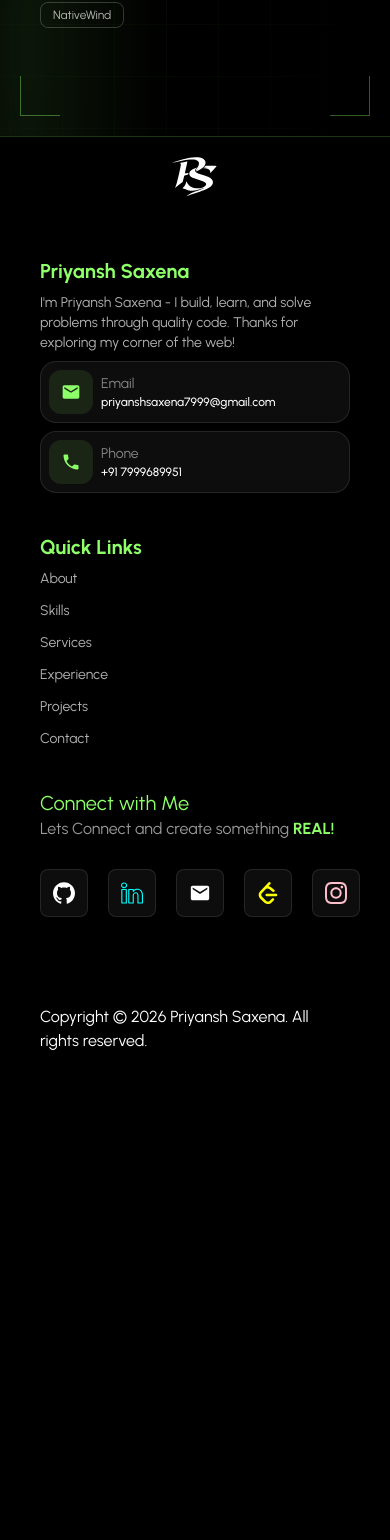
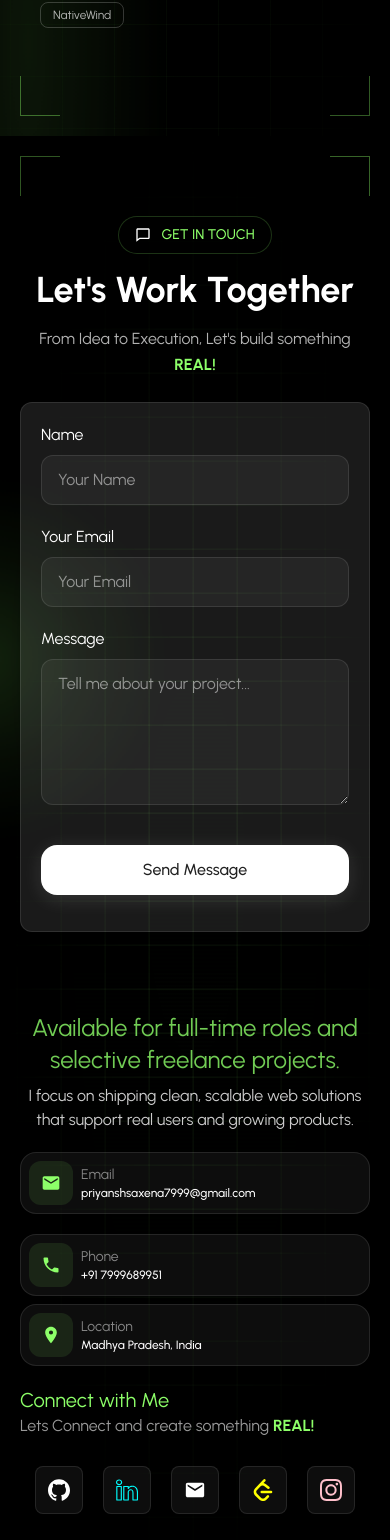
Before and after one commit to Priyansh7999/portfolio-priyansh-saxena, a React (Vite) app: page / in a window 390 px wide. Shown: the part 7177-8717 px from the top of the page. Before the commit the page ends 8270 px from the top, so only its background shows below. Built offline with nearby package versions, Linux system fonts and the light colour scheme.

Commit message:
feat: build interactive contact section with email functionality

```diff
--- a/package.json
+++ b/package.json
@@ -10,11 +10,13 @@
     "preview": "vite preview"
   },
   "dependencies": {
+    "@emailjs/browser": "^4.4.1",
     "@tailwindcss/vite": "^4.3.0",
     "lenis": "^1.3.23",
     "lucide-react": "^1.17.0",
     "react": "^19.2.6",
     "react-dom": "^19.2.6",
+    "react-hook-form": "^7.77.0",
     "react-icons": "^5.6.0",
     "tailwindcss": "^4.3.0"
   },
--- a/src/App.jsx
+++ b/src/App.jsx
@@ -7,6 +7,7 @@ import Service from './components/sections/Service'
 import Footer from './components/layout/Footer'
 import Lenis from 'lenis'
 import Experience from './components/sections/Experience'
+import Contact from './components/sections/Contact'
 function App() {
   useEffect(() => {
     const lenis = new Lenis({
@@ -36,6 +37,7 @@ function App() {
         <Skills />
         <Service />
         <Experience />
+        <Contact />
       </main>
       <Footer />
     </div>
--- /dev/null
+++ b/src/components/sections/Contact.jsx
@@ -0,0 +1,150 @@
+import RadialGradientBackground from '../background/RadialGradientBackground'
+import FadeIn from '../animation/FadeIn'
+import { BiComment } from 'react-icons/bi'
+import SocialMediaCard from '../ui/SocialMediaCard'
+import { MdEmail, MdLocationOn, MdPhone } from 'react-icons/md'
+import { PERSONAL_INFO } from '../../utils/constants'
+import ContactInfo from '../ContactInfo'
+import emailjs from "@emailjs/browser";
+import { useRef } from "react";
+import { useForm } from 'react-hook-form'
+
+function Contact() {
+  const formRef = useRef();
+  const { register, handleSubmit, reset, formState: { errors, isSubmitting } } = useForm();
+
+  const sendEmail = async () => {
+    try {
+      await emailjs.sendForm(
+        import.meta.env.VITE_EMAILJS_SERVICE_ID,
+        import.meta.env.VITE_EMAILJS_TEMPLATE_ID,
+        formRef.current,
+        import.meta.env.VITE_EMAILJS_PUBLIC_KEY
+      );
+
+      alert("Message sent successfully!");
+      reset();
+    } catch (error) {
+      console.error(error);
+      alert("Failed to send message.");
+    }
+  };
+  return (
+    <div id='contact' className='relative min-h-screen overflow-hidden'>
+      <RadialGradientBackground variant="contact" />
+      <div className='relative z-10 flex flex-col gap-6 max-w-7xl mx-auto px-5 sm:px-6 lg:px-8 py-20 w-full'>
+
+        <FadeIn delay={100}>
+          <div className='flex flex-col justify-center items-center gap-4'>
+            <div className='inline-flex text-sm text-primary gap-2.5 items-center rounded-full px-4 py-2 border bg-black/30 border-primary/20'>
+              <BiComment className='w-4 h-4 fill-white' />
+              <span className='text-sm text-primary font-medium'>GET IN TOUCH</span>
+            </div>
+            <h2 className="text-4xl md:text-5xl lg:text-6xl font-bold text-center">Let's Work Together</h2>
+            <p className="text-base md:text-lg max-w-2xl text-center text-white/70 leading-relaxed">From Idea to Execution, Let's build something <span className='font-bold text-primary '>REAL!</span></p>
+          </div>
+        </FadeIn>
+
+        <div className='grid grid-cols-1 lg:grid-cols-2 gap-20 items-center'>
+          <FadeIn delay={200}>
+            <div className='p-5 bg-white/10 backdrop-blur-lg border border-white/10 shadow-xl shadow-black/30 rounded-xl'>
+              <form
+                ref={formRef}
+                onSubmit={handleSubmit(sendEmail)}
+                className="flex flex-col gap-5"
+              >
+                <div className='flex flex-col gap-2'>
+                  <label className='text-white'>Name</label>
+                  <input
+                    type="text"
+                    {...register("from_name", {
+                      required: "Name is required",
+                    })}
+                    name="from_name"
+                    placeholder="Your Name"
+                    className="w-full px-4 py-3 bg-white/5 border border-white/10 rounded-xl outline-none focus:border-primary/50"
+                  />
+
+                  {errors.from_name && (
+                    <p className="text-red-400 text-sm">
+                      {errors.from_name.message}
+                    </p>
+                  )}
+                </div>
+                <div className='flex flex-col gap-2'>
+                  <label>Your Email</label>
+                  <input
+                    type="email"
+                    {...register("from_email", {
+                      required: "Email is required",
+                      pattern: {
+                        value: /^\S+@\S+$/i,
+                        message: "Enter a valid email",
+                      },
+                    })}
+                    name="from_email"
+                    placeholder="Your Email"
+                    className="w-full px-4 py-3 bg-white/5 border border-white/10 rounded-xl outline-none focus:border-primary/50"
+                  />
+
+                  {errors.from_email && (
+                    <p className="text-red-400 text-sm">
+                      {errors.from_email.message}
+                    </p>
+                  )}                </div>
+                <div className='flex flex-col gap-2'>
+                  <label>Message</label>
+                  <textarea
+                    {...register("message", {
+                      required: "Message is required",
+                    })}
+                    name="message"
+                    rows={5}
+                    placeholder="Tell me about your project..."
+                    className="w-full px-4 py-3 bg-white/5 border border-white/10 rounded-xl outline-none focus:border-primary/50"
+                  />
+
+                  {errors.message && (
+                    <p className="text-red-400 text-sm">
+                      {errors.message.message}
+                    </p>
+                  )}
+                </div>
+                <button
+                  type="submit"
+                  disabled={isSubmitting}
+                  className="glow-button"
+                >
+                  {isSubmitting ? "Sending..." : "Send Message"}
+                </button>
+              </form>
+            </div>
+          </FadeIn>
+
+          <FadeIn delay={300}>
+            <div className='flex flex-col gap-5 justify-center'>
+              <div className='flex flex-col gap-2'>
+                <h2 className='text-center text-2xl text-primary/80'>Available for full-time roles and selective freelance projects.</h2>
+                <p className='text-center text-white/80'>I focus on shipping clean, scalable web solutions that support real users and growing products.</p>
+              </div>
+
+              <div className='flex flex-col gap-2'>
+                <SocialMediaCard icon={<MdEmail />} iconName={"Email"} title={PERSONAL_INFO.email} link={`mailto:${PERSONAL_INFO.email}`} />
+              </div>
+              <div className='grid grid-cols-1 md:grid-cols-2 gap-2'>
+                <SocialMediaCard icon={<MdPhone />} iconName={"Phone"} title={PERSONAL_INFO.mobile} link={`tel:${PERSONAL_INFO.mobile}`} />
+                <SocialMediaCard icon={<MdLocationOn />} iconName={"Location"} title={PERSONAL_INFO.location} link={`https://www.google.com/maps/place/Shivpuri,+Madhya+Pradesh`} />
+              </div>
+              <div className=' flex flex-col gap-2'>
+                <ContactInfo />
+              </div>
+            </div>
+          </FadeIn>
+        </div>
+
+      </div>
+    </div>
+  )
+}
+
+export default Contact
--- a/src/index.css
+++ b/src/index.css
@@ -11,8 +11,6 @@
   html {
     font-family: var(--font-display);
     scroll-behavior: smooth;
-
-    cursor: url('./assets/logo.svg'), auto;
   }
 
   body {
```
Also changed, not shown: 1 other file (tests, documents, lock files or other folders).
